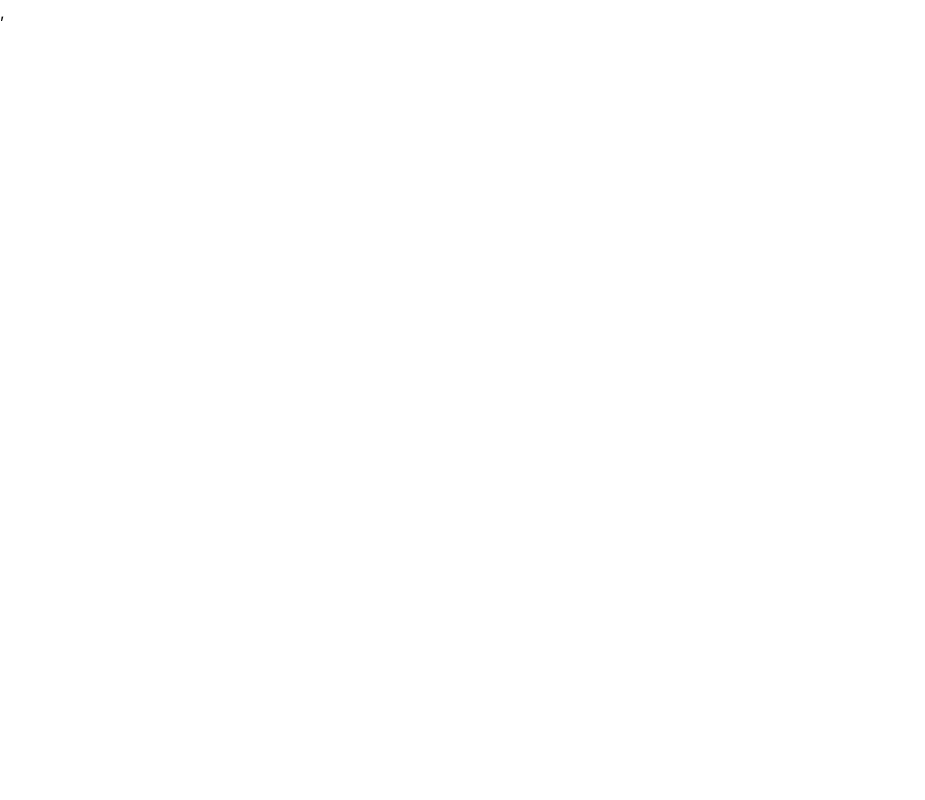
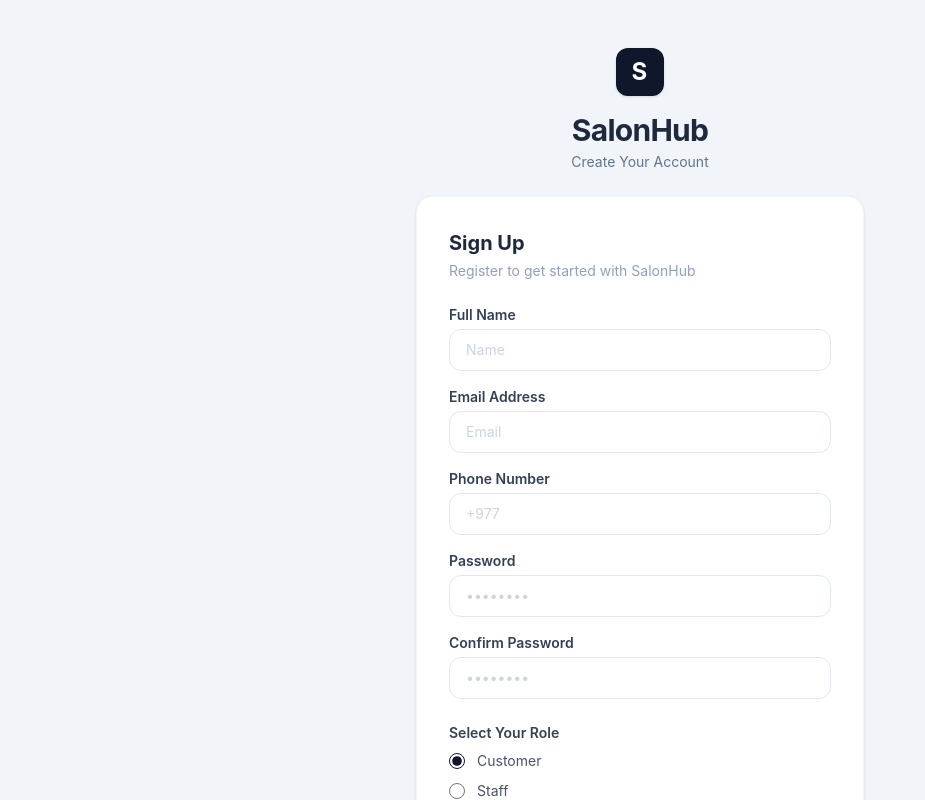
Before and after one commit to yunish122/nepali-saloon, a React app: page /register in a window 1280 px wide. Before the commit this address had no page. Shown: the top 800 px of the page, without its empty margins (0-925 px from the left). Built offline with nearby package versions, Linux system fonts and the light colour scheme; the HTML template or start-up script is replaced by a standard one.

Commit message:
SCRUM-32-register-WIP

```diff
--- a/src/App.jsx
+++ b/src/App.jsx
@@ -17,6 +17,7 @@ import ServicePage from './pages/OwnerPage/ServicePage';
 import OwnerSettingsUI from './components/features/Owner/OwnerSettingsUI';
 import OwnerSettingsPage from './pages/OwnerPage/OwnerSettingPage';
 import LoginPage from './pages/Auth/LoginPage';
+import RegisterPage from './pages/Auth/RegisterPage';
 
 
 
@@ -37,7 +38,9 @@ function App() {
 			<Route path='/owner/services' element={<ServicePage></ServicePage>}></Route>
 			<Route path='/owner/settings' element={<OwnerSettingsPage></OwnerSettingsPage>}></Route>
 
+			{/* AUTH */}
 			<Route path='/login' element={<LoginPage></LoginPage>}></Route>
+			<Route path='/register' element={<RegisterPage></RegisterPage>}></Route>
 		</Routes>
 
 	)
--- /dev/null
+++ b/src/pages/Auth/RegisterPage.jsx
@@ -0,0 +1,167 @@
+import axios from 'axios';
+import React, { useState } from 'react';
+
+function RegisterPage() {
+
+    // State variables for form fields
+    const [name, setName] = useState('');
+    const [email, setEmail] = useState('');
+    const [phone, setPhone] = useState('');
+    const [password, setPassword] = useState('');
+    const [confirmPassword, setConfirmPassword] = useState('');
+    const [role, setRole] = useState('Customer');
+
+    async function handleSubmit(e){
+        e.preventDefault();
+        try{
+            const csrf = await axios.get('http://localhost:81/sanctum/csrf-cookie',{withCredentials: true, withXSRFToken: true})
+            const res = await axios.post('http://localhost:81/register',{'name': name, 'email': email, 'phoneNum': phone, 'password': password, 'role': role},{withCredentials:true,withXSRFToken: true})
+            console.log(res)
+        }catch(err){
+            console.log(err.response)
+        }
+    };
+
+    return (
+        <div className="min-h-screen w-full bg-slate-100 flex flex-col items-center justify-center py-12 px-4 sm:px-6 lg:px-8 font-sans text-slate-800">
+
+            {/* Logo & Header Section */}
+            <div className="flex flex-col items-center mb-6">
+                <div className="w-12 h-12 bg-slate-900 rounded-xl flex items-center justify-center shadow-sm">
+                    <span className="text-white text-2xl font-bold tracking-wider">S</span>
+                </div>
+                <h1 className="mt-4 text-3xl font-bold text-slate-800 tracking-tight">SalonHub</h1>
+                <p className="mt-1 text-sm text-slate-500">Create Your Account</p>
+            </div>
+
+            {/* Form Card Container */}
+            <div className="max-w-md w-full bg-white rounded-2xl shadow-sm border border-slate-100 p-8">
+                <div className="mb-6">
+                    <h2 className="text-xl font-bold text-slate-800">Sign Up</h2>
+                    <p className="text-sm text-slate-400 mt-1">Register to get started with SalonHub</p>
+                </div>
+
+                <form onSubmit={(e)=>{handleSubmit(e)}} className="space-y-4">
+
+                    {/* Full Name Field */}
+                    <div>
+                        <label className="block text-sm font-semibold text-slate-700 mb-1">
+                            Full Name
+                        </label>
+                        <input
+                            type="text"
+                            value={name}
+                            onChange={(e) => setName(e.target.value)}
+                            placeholder="Name"
+                            className="w-full px-4 py-2.5 bg-white border border-slate-200 rounded-xl text-sm placeholder-slate-300 focus:outline-none focus:border-slate-400 transition"
+                            required
+                        />
+                    </div>
+
+                    {/* Email Field */}
+                    <div>
+                        <label className="block text-sm font-semibold text-slate-700 mb-1">
+                            Email Address
+                        </label>
+                        <input
+                            type="email"
+                            value={email}
+                            onChange={(e) => setEmail(e.target.value)}
+                            placeholder="Email"
+                            className="w-full px-4 py-2.5 bg-white border border-slate-200 rounded-xl text-sm placeholder-slate-300 focus:outline-none focus:border-slate-400 transition"
+                            required
+                        />
+                    </div>
+
+                    {/* Phone Number Field */}
+                    <div>
+                        <label className="block text-sm font-semibold text-slate-700 mb-1">
+                            Phone Number
+                        </label>
+                        <input
+                            type="tel"
+                            value={phone}
+                            onChange={(e) => setPhone(e.target.value)}
+                            placeholder="+977"
+                            className="w-full px-4 py-2.5 bg-white border border-slate-200 rounded-xl text-sm placeholder-slate-300 focus:outline-none focus:border-slate-400 transition"
+                            required
+                        />
+                    </div>
+
+                    {/* Password Field */}
+                    <div>
+                        <label className="block text-sm font-semibold text-slate-700 mb-1">
+                            Password
+                        </label>
+                        <input
+                            type="password"
+                            value={password}
+                            onChange={(e) => setPassword(e.target.value)}
+                            placeholder="••••••••"
+                            className="w-full px-4 py-2.5 bg-white border border-slate-200 rounded-xl text-sm placeholder-slate-300 focus:outline-none focus:border-slate-400 transition"
+                            required
+                        />
+                    </div>
+
+                    {/* Confirm Password Field */}
+                    <div>
+                        <label className="block text-sm font-semibold text-slate-700 mb-1">
+                            Confirm Password
+                        </label>
+                        <input
+                            type="password"
+                            value={confirmPassword}
+                            onChange={(e) => setConfirmPassword(e.target.value)}
+                            placeholder="••••••••"
+                            className="w-full px-4 py-2.5 bg-white border border-slate-200 rounded-xl text-sm placeholder-slate-300 focus:outline-none focus:border-slate-400 transition"
+                            required
+                        />
+                    </div>
+
+                    {/* Role Selection Group */}
+                    <div className="pt-2">
+                        <label className="block text-sm font-semibold text-slate-700 mb-2">
+                            Select Your Role
+                        </label>
+                        <div className="space-y-2.5">
+                            {['Customer', 'Staff', 'Owner'].map((roleOption) => (
+                                <label key={roleOption} className="flex items-center space-x-3 cursor-pointer select-none text-sm text-slate-600">
+                                    <input
+                                        type="radio"
+                                        name="role"
+                                        value={roleOption}
+                                        checked={role === roleOption}
+                                        onChange={(e) => setRole(e.target.value)}
+                                        className="w-4 h-4 text-slate-900 border-slate-300 focus:ring-0 accent-slate-900"
+                                    />
+                                    <span>{roleOption}</span>
+                                </label>
+                            ))}
+                        </div>
+                    </div>
+
+                    {/* Submit Button */}
+                    <div className="pt-4">
+                        <button
+                            type="submit"
+                            className="w-full py-3 bg-[#0d1527] text-white text-sm font-medium rounded-xl hover:bg-slate-800 transition shadow-sm"
+                        >
+                            Create Account
+                        </button>
+                    </div>
+                </form>
+
+                {/* Footer Link */}
+                <div className="mt-6 text-center text-sm text-slate-500">
+                    Already have an account?{' '}
+                    <a href="#signin" className="font-semibold text-slate-900 hover:underline">
+                        Sign in
+                    </a>
+                </div>
+            </div>
+
+        </div>
+    );
+}
+
+export default RegisterPage
```
